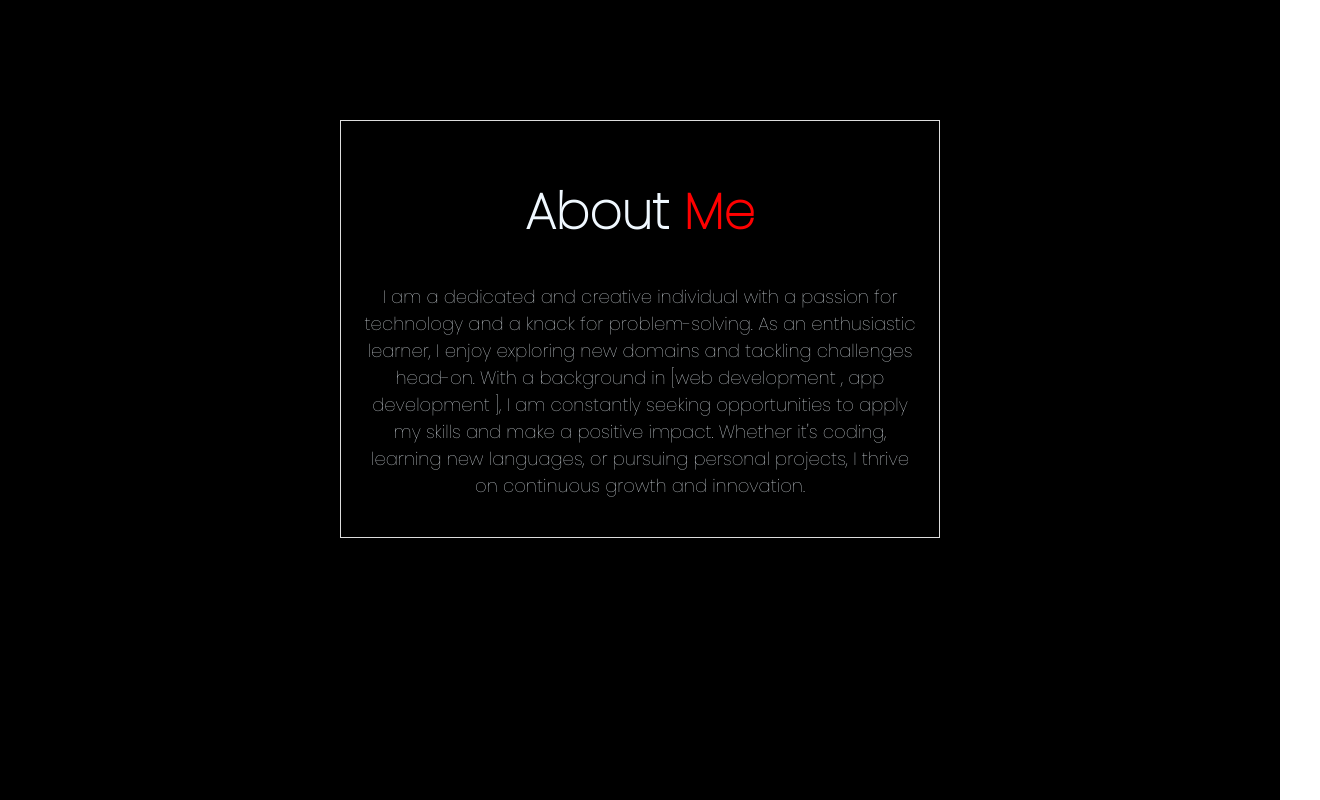
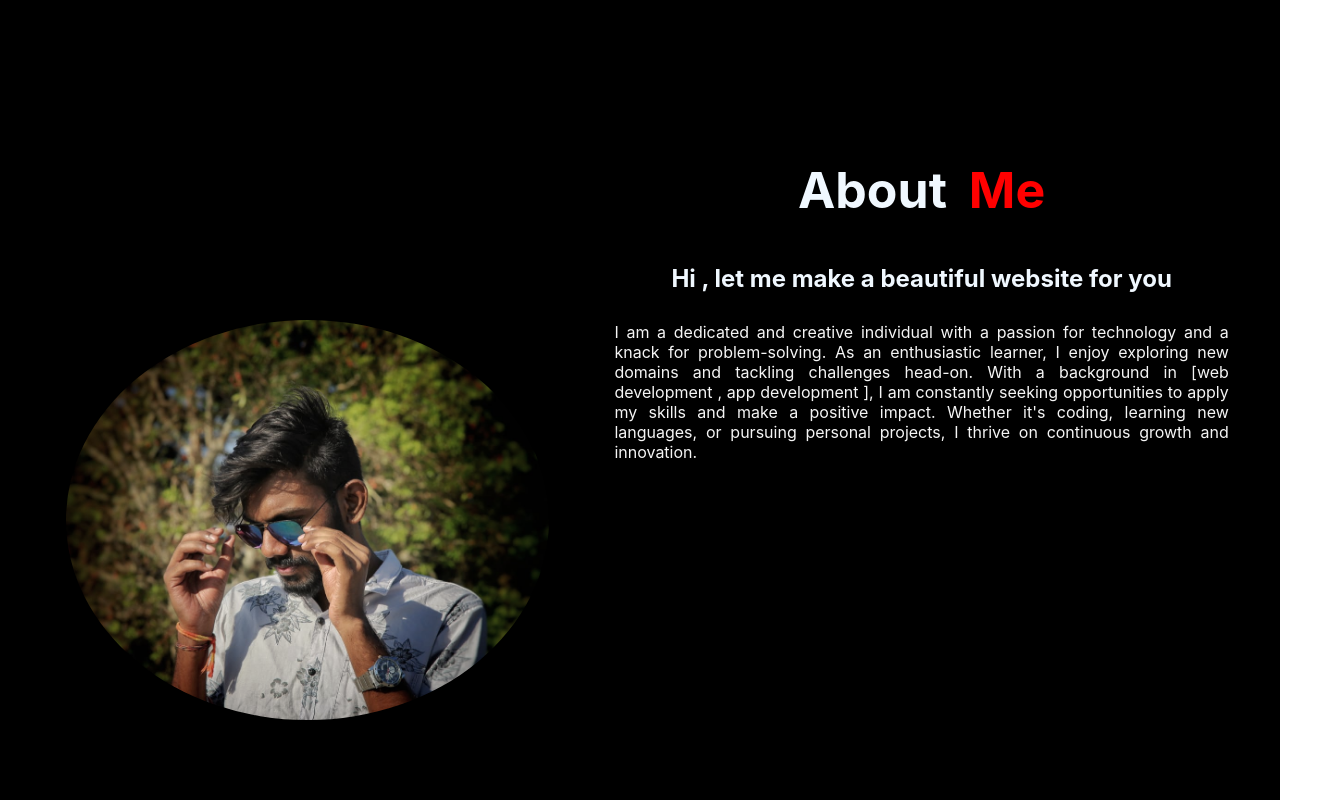
Before and after one commit to itsNitish247/portfolio, a React (Create React App) app: page / in a window 1280 px wide. Shown: the part 760-1560 px from the top of the page, 1320 px wide, since content can reach past the window. Built offline with nearby package versions, Linux system fonts and the light colour scheme; a web font is replaced by a local one.

Commit message:
added profile pic

```diff
--- a/src/components/navbar.jsx
+++ b/src/components/navbar.jsx
@@ -1,12 +1,23 @@
 import React from "react";
 import { Link } from "react-router-dom";
 import "../styles/navbar.css";
+import {motion} from 'framer-motion'
+
 
 function Navbar() {
+  const animationVariants={
+    hidden:{opacity: 0, y: 50 },
+    visible:{opacity: 1,y: 0,
+      transition:{duration :2.5}},
+    }
   return (
-    <div className="navbar">
-       <div className="header">Port
-       <span className="heading">folio</span>
+    <motion.div className="navbar"
+     initial="hidden"
+    animate="visible"
+    variants={animationVariants}>
+
+       <div className="port">Port
+       <span className="folio">folio</span>
        </div>
       <nav className="nav_body">
 
@@ -35,7 +46,7 @@ function Navbar() {
           </li>
         </ul>
       </nav>
-    </div>
+    </motion.div>
   );
 }
 
--- a/src/pages/aboutMe.jsx
+++ b/src/pages/aboutMe.jsx
@@ -1,16 +1,39 @@
-import React from 'react'
-import '../styles/aboutMe.css'
-
+import React from 'react';
+import { motion } from 'framer-motion';
+import '../styles/aboutMe.css';
+import profilepic from '../assets/profilepic.jpeg';
 
 function AboutMe() {
+
+  const animationVariants = {
+    hidden: { opacity: 0, y: 50 },
+    visible: { opacity: 1, y: 0, transition: { duration: 2.5 } },
+  };
+
   return (
-   <div className="aboutme_body">
- <h1 className='header'>About <span className='name'>Me</span></h1>
- <p className='para'>I am a dedicated and creative individual with a passion for technology and a knack for problem-solving. As an enthusiastic learner, I enjoy exploring new domains and tackling challenges head-on. With a background
- in [web development , app development ],
- I am constantly seeking opportunities to apply my skills and make a positive impact. Whether it's coding, learning new languages, or pursuing personal projects, I thrive on continuous growth and innovation.</p>
-   </div>
-  )
+    <motion.div
+      className="aboutme_body"
+      initial="hidden"
+      animate="visible"
+      variants={animationVariants}
+    >
+      <div className="image_container">
+        <img className="image" src={profilepic} alt="Oval" />
+      </div>
+      <div className="aboutme_content">
+        <h1 className='about'>About <span className='me'>Me</span></h1>
+        <h2 className='heading'>Hi , let me make a beautiful website for you</h2>
+        <p className='para'>I am a dedicated and creative individual with a
+          passion for technology and a knack for problem-solving.
+          As an enthusiastic learner, I enjoy exploring new domains
+          and tackling challenges head-on. With a background
+          in [web development , app development ],
+          I am constantly seeking opportunities to
+          apply my skills and make a positive impact. Whether it's coding, learning new languages, or pursuing personal projects, I thrive on continuous growth and innovation.
+        </p>
+      </div>
+    </motion.div>
+  );
 }
 
-export default AboutMe
+export default AboutMe;
--- a/src/pages/home.jsx
+++ b/src/pages/home.jsx
@@ -5,6 +5,7 @@ import InstagramIcon from '@mui/icons-material/Instagram';
 import FacebookIcon from '@mui/icons-material/Facebook';
 import TwitterIcon from '@mui/icons-material/Twitter';
 import LinkedInIcon from '@mui/icons-material/LinkedIn';
+import {motion} from 'framer-motion'
 
 function Home() {
   const [title, setTitle] = useState("Web Developer");
@@ -21,8 +22,17 @@ function Home() {
     return () => clearInterval(intervalId);
   }, []);
 
+  const animationVariants={
+    hidden:{opacity: 0, y: 50 },
+    visible:{opacity: 1,y: 0,
+      transition:{duration :2.5}},
+  }
   return (
-    <div className="main_body">
+    <motion.div
+    className="main_body"
+    initial="hidden"
+    animate="visible"
+    variants={animationVariants}>
       <h1 className="intro">
         Hi, I'm
         <span className="name"> Nitish Kumar</span>
@@ -47,7 +57,7 @@ function Home() {
         <TwitterIcon className="icon" />
         </a>
       </div>
-    </div>
+    </motion.div>
   );
 }
 
--- a/src/styles/App.css
+++ b/src/styles/App.css
@@ -1,2 +1 @@
-
-  @import url('https://fonts.googleapis.com/css2?family=Gabarito&family=Poppins:wght@100&display=swap');
+@import url('https://fonts.googleapis.com/css2?family=Gabarito&family=Poppins:wght@100&display=swap');
--- a/src/styles/aboutMe.css
+++ b/src/styles/aboutMe.css
@@ -1,27 +1,62 @@
-.aboutme_body {
-    width: 100%;
-    max-width: 600px;
-    margin: 0 auto;
-    padding: 20px;
-    background-color: #000000;
-    border: 1px solid #ddd;
-    text-align: center;
-    box-sizing: border-box;
+.aboutme_body{
+    display: flex;
+    justify-content: space-between;
+    align-items: center;
+    width: 100vw;
+    align-items: top;
 }
 
-.header {
-    color: aliceblue;
-    font-size: 50px;
-    font-family: 'Poppins', sans-serif;
+
+/* iamge container */
+.image_container{
+    display: flex;
+    width: 50vw;
+    height: 50vh;
+    justify-content: center;
+
+
 }
 
-.para {
-    color: aliceblue;
-    font-size: 18px;
-    margin-top: 20px;
-    font-family: 'Poppins', sans-serif;
+.image{
+    max-width: 100%;
+    max-height: 100%;
+    filter: grayscale(20%) sepia(10%);
+    border-radius: 50%;
+    overflow: hidden;
 }
 
-.name{
+/* aboutme container  */
+.aboutme_content{
+    display: flex;
+    flex-direction: column;
+    justify-content: top;
+    text-align: center;
+    width: 50vw;
+    height: 100vh;
+    margin-right: 4%;
+    }
+
+
+.about{
+    font-size: 50px;
+    color: aliceblue;
+    margin-top: 40px;
+
+}
+
+
+.me{
     color: red;
+    margin-left: 10px;
 }
+
+.heading{
+    color: aliceblue;
+margin-top: 10px;
+}
+
+.para{
+    color: whitesmoke;
+    text-align: justify;
+    margin-top: 10px;
+}
--- a/src/styles/layout.css
+++ b/src/styles/layout.css
@@ -1,5 +1,8 @@
 .layout_body{
    background-color:#000000;
+
+   overflow-y: hidden;
+   overflow-x: hidden;
 }
 
 .home_placement{
--- a/src/styles/navbar.css
+++ b/src/styles/navbar.css
@@ -5,15 +5,16 @@
     justify-content: space-between;
     align-items: center;
     padding: 20px;
+    margin-right: 5%;
 }
 
-.header {
+.port{
     color: aliceblue;
     font-size: 20px;
     font-family: 'Poppins', sans-serif;
 }
 
-.heading{
+.folio{
     color: red;
 }
 
```
Also changed, not shown: src/assets/profilepic.jpeg (added).
